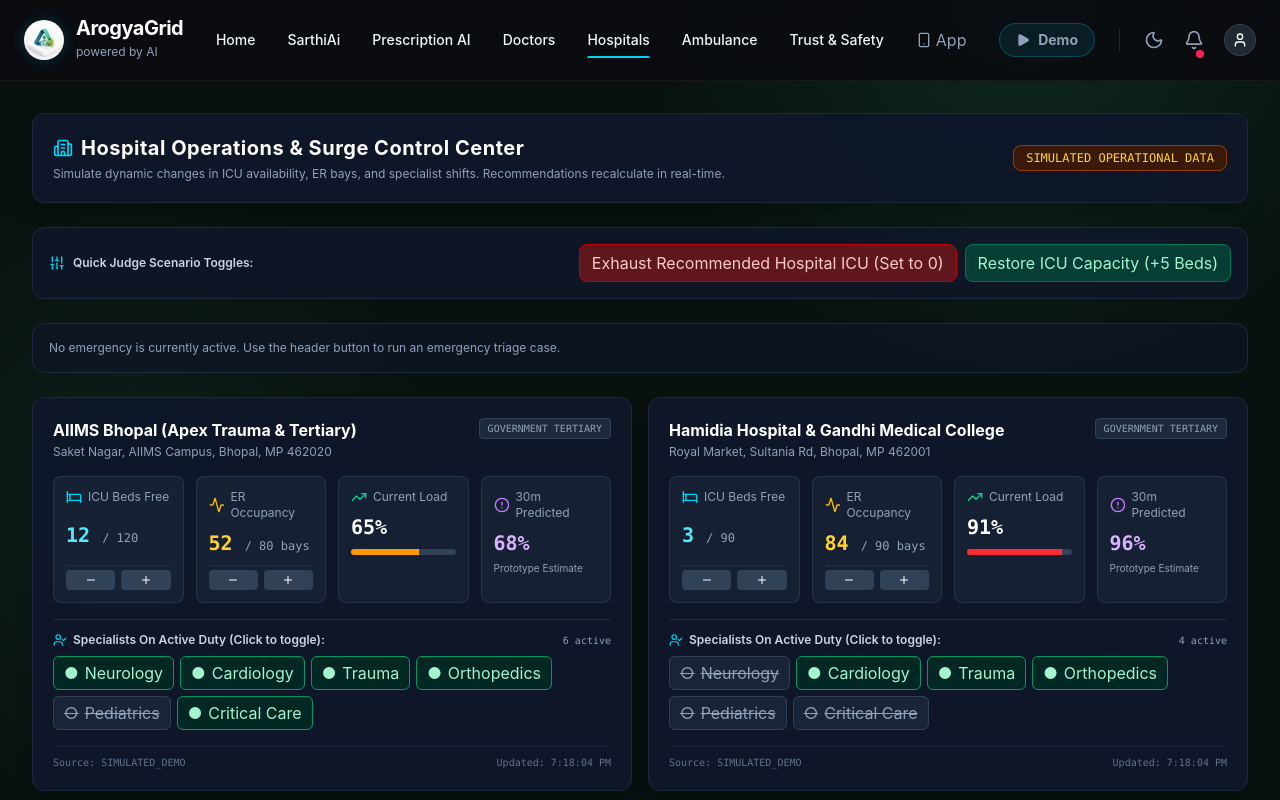
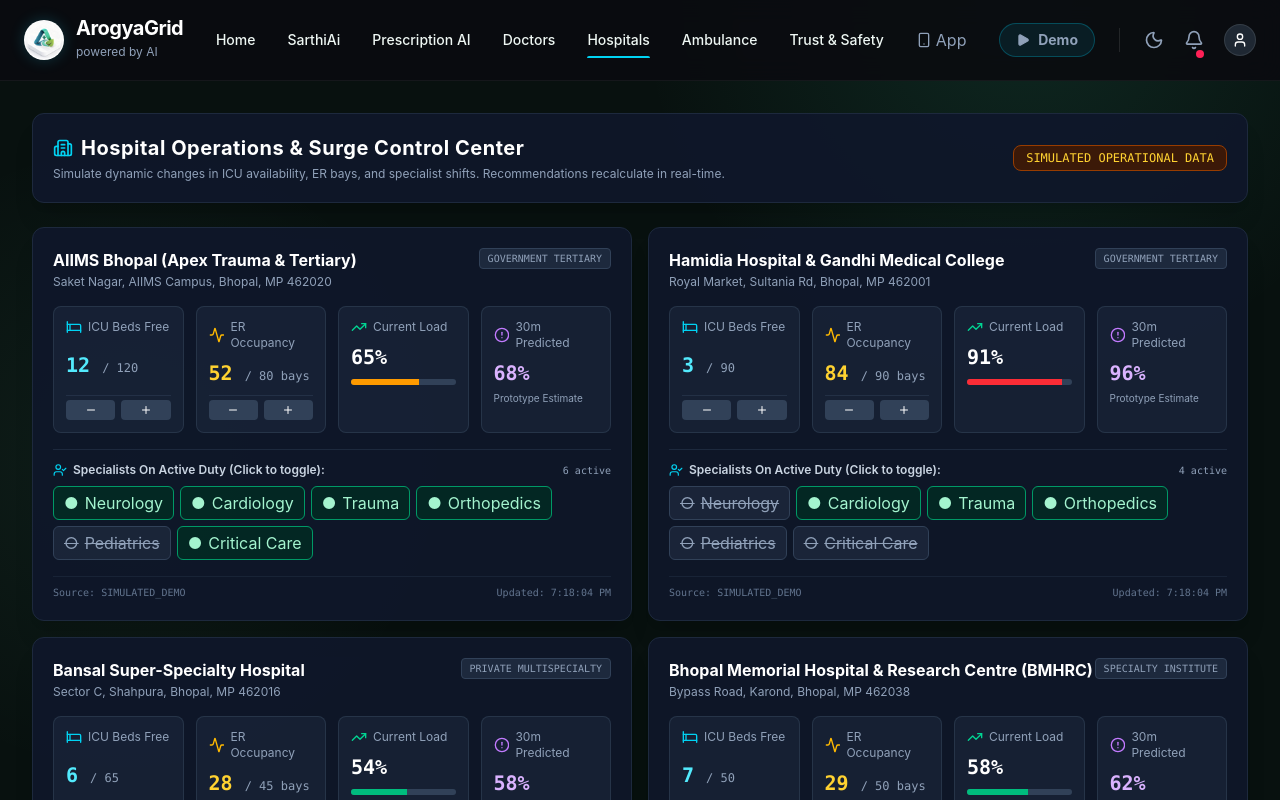
Before and after one commit to quantumcoder-3000/mp_online_healthcare_app, a Next.js app: page /hospital in a window 1280 px wide. Shown: the top 800 px of the page. Built offline with nearby package versions, Linux system fonts and the light colour scheme.

Commit message:
style: remove quick judge scenario toggles and emergency summary boxes from hospital page

```diff
--- a/src/app/hospital/page.tsx
+++ b/src/app/hospital/page.tsx
@@ -83,57 +83,7 @@ export default function HospitalDashboardPage() {
         </div>
       )}
 
-      {/* Interactive Scenario Control Bar (Section 28) */}
-      <div className="p-4 rounded-xl bg-slate-900/80 border border-slate-800 flex flex-wrap items-center justify-between gap-3">
-        <div className="flex items-center gap-2 text-xs text-slate-300">
-          <Sliders className="w-4 h-4 text-cyan-400" />
-          <span className="font-semibold">Quick Judge Scenario Toggles:</span>
-        </div>
 
-        <div className="flex flex-wrap items-center gap-2">
-          <button
-            onClick={triggerHospitalBICUExhaustion}
-            className="px-3 py-1.5 rounded-lg bg-red-900/70 hover:bg-red-800 text-red-200 border border-red-700 text-xs font-medium transition-colors"
-          >
-            Exhaust Recommended Hospital ICU (Set to 0)
-          </button>
-
-          <button
-            onClick={restoreHospitalBICU}
-            className="px-3 py-1.5 rounded-lg bg-emerald-900/70 hover:bg-emerald-800 text-emerald-200 border border-emerald-700 text-xs font-medium transition-colors"
-          >
-            Restore ICU Capacity (+5 Beds)
-          </button>
-        </div>
-      </div>
-
-      {/* Active Recommended Destination Summary */}
-      {recommendation ? (
-        <div className="p-4 rounded-xl bg-emerald-950/30 border border-emerald-500/50 flex flex-wrap items-center justify-between gap-3">
-          <div>
-            <span className="text-[10px] font-bold text-emerald-400 uppercase tracking-wider">
-              Currently Recommended Destination for Active Emergency:
-            </span>
-            <h3 className="text-base font-bold text-white mt-0.5">
-              {recommendation.recommendedHospital.name}
-            </h3>
-            <p className="text-xs text-slate-400">{recommendation.reason}</p>
-          </div>
-
-          <div className="text-right">
-            <div className="text-lg font-bold font-mono text-emerald-400">
-              {recommendation.etaMinutes} min ETA
-            </div>
-            <div className="text-[10px] text-slate-400 font-mono">
-              Score: {recommendation.score}
-            </div>
-          </div>
-        </div>
-      ) : (
-        <div className="p-4 rounded-xl bg-slate-900/60 border border-slate-800 text-xs text-slate-400">
-          No emergency is currently active. Use the header button to run an emergency triage case.
-        </div>
-      )}
 
       {/* Hospital Cards Grid */}
       <div className="grid grid-cols-1 lg:grid-cols-2 gap-4">
```
